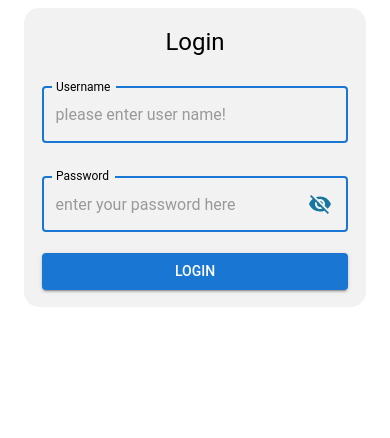
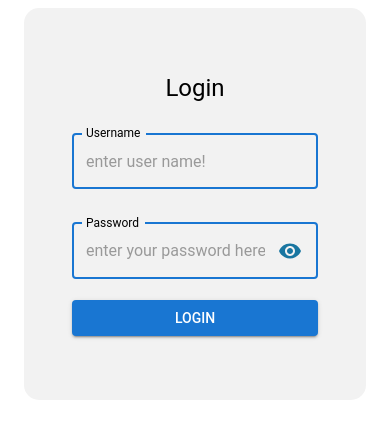
Before and after one commit to proS1996/todo, a React (Vite) app: page /login in a window 390 px wide. Shown: the top 438 px of the page. Built offline with nearby package versions, Linux system fonts and the light colour scheme; no server answers.

Commit message:
fix : remove unwanted code

```diff
--- a/src/components/form/FormTextField.jsx
+++ b/src/components/form/FormTextField.jsx
@@ -106,9 +106,9 @@ const FormTextField = ({
                       { onClick: () => setShowPassword(!showPassword) },
                       name.toLowerCase().includes("password") ? (
                         showPassword ? (
-                          <VisibilityIcon color="success" />
+                          <VisibilityOffIcon />
                         ) : (
-                          <VisibilityOffIcon />
+                          <VisibilityIcon />
                         )
                       ) : (
                         endIcon
--- a/src/pages/LoginPage.jsx
+++ b/src/pages/LoginPage.jsx
@@ -11,29 +11,24 @@ import * as Yup from "yup";
 import { useGetUserQuery, useLoginMutation } from "../services/rtk-query/authApi";
 import FormTextField from "../components/form/FormTextField";
 import { useState } from "react";
-import { useNavigate } from "react-router-dom";
+import { useLocation, useNavigate } from "react-router-dom";
+// import { LoadingButton } from "@mui/lab";
 
 export const FormBg = styled(Grid)(({ theme }) => ({
   borderRadius: "15px",
   padding: theme.spacing(8, 6),
   justifyContent: "center",
   alignItems: "center",
-  background: "#F2F2F2",
-  [theme.breakpoints.down("md")]: {
-    marginTop: theme.spacing(6),
-    padding: theme.spacing(6)
-  },
-  [theme.breakpoints.down("sm")]: {
-    marginTop: theme.spacing(0),
-    padding: theme.spacing(2.2)
-  }
+  background: "#F2F2F2"
 }));
 
 const LoginPage = () => {
   const navigate = useNavigate();
+  const location = useLocation();
   const [showPassword, setShowPassword] = useState(false);
   const [login, { isLoading, isError, error }] = useLoginMutation();
   const { refetch } = useGetUserQuery();
+  const from = location.state?.from?.pathname || "/";
 
   const formik = useFormik({
     initialValues: {
@@ -49,11 +44,10 @@ const LoginPage = () => {
         const response = await login(values).unwrap();
         if (response) {
           await refetch();
-          navigate("/", { replace: true });
+          navigate(from, { replace: true });
         }
       } catch (err) {
         console.error("Login failed: ", err);
-        alert("Login failed");
       }
     }
   });
@@ -70,18 +64,16 @@ const LoginPage = () => {
           </Typography>
           <form onSubmit={formik.handleSubmit}>
             <Grid container spacing={3}>
-
             <FormTextField
               isFullWidth
               name="username"
               label="Username"
-              placeholder={"please enter user name!"}
+              placeholder={"enter user name!"}
               value={formik.values.username}
               onChange={formik.handleChange("username")}
               errorMsg={formik.touched.username ? formik.errors.username : ""}
               onBlur={formik.handleBlur("username")}
             />
-
             <FormTextField
               placeholder={"enter your password here"}
               onBlur={formik.handleBlur}
--- a/src/routes/ProtectedRoute.jsx
+++ b/src/routes/ProtectedRoute.jsx
@@ -3,9 +3,7 @@ import { useGetUserQuery } from "../services/rtk-query/authApi";
 
 const ProtectedRoute = ({ children }) => {
   const location = useLocation();
-  const { data: user, isError, isLoading } = useGetUserQuery(undefined, {
-    refetchOnMountOrArgChange: true
-  });
+  const { data: user, isError, isLoading } = useGetUserQuery();
 
   if (isLoading) {
     return <div>Loading...</div>;
```
Also changed, not shown: src/features/tax/TaxForm.jsx (deleted, +0 -9 lines), src/features/tax/TaxSlabPage.jsx (deleted, +0 -9 lines), src/features/tax/taxSlice.js (deleted).
